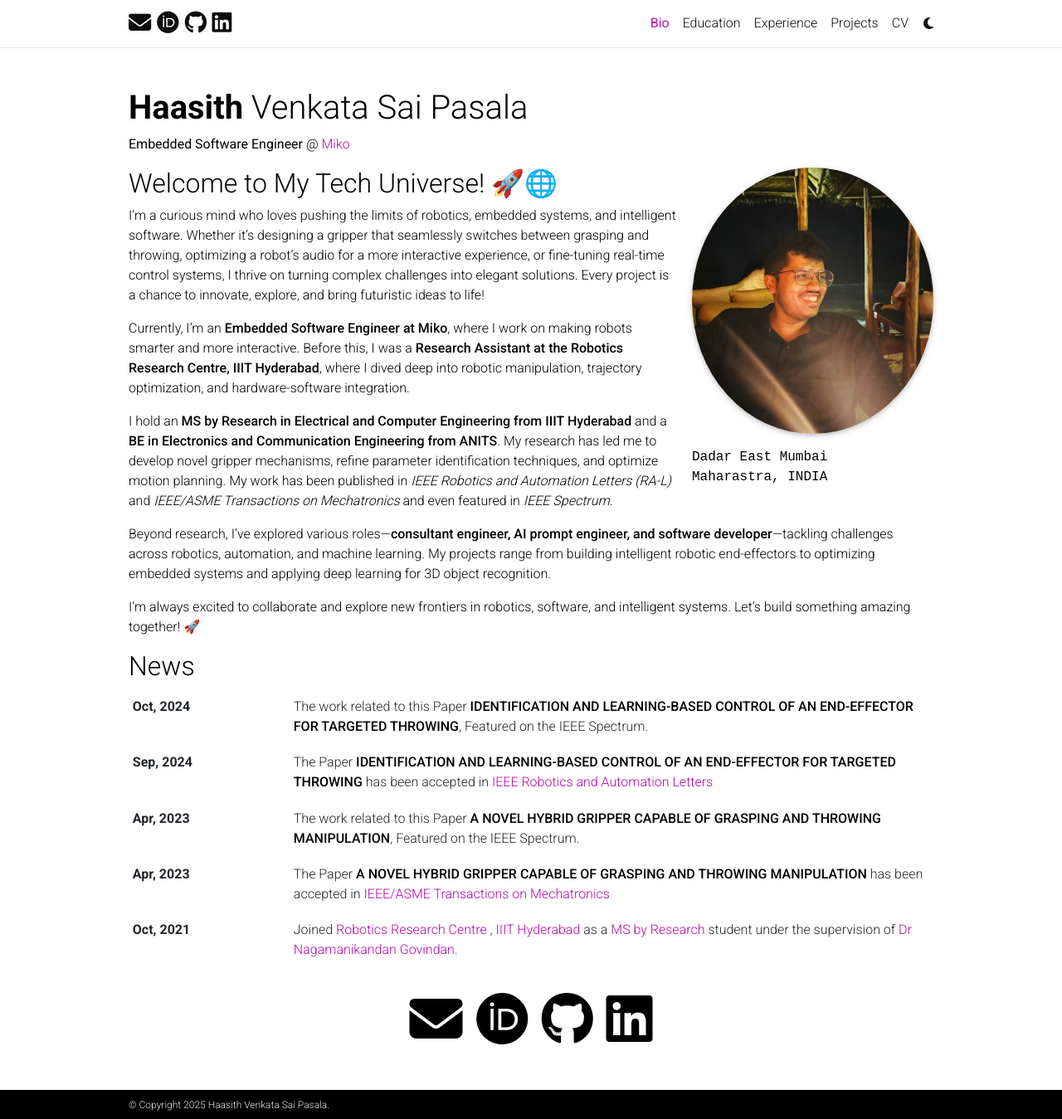
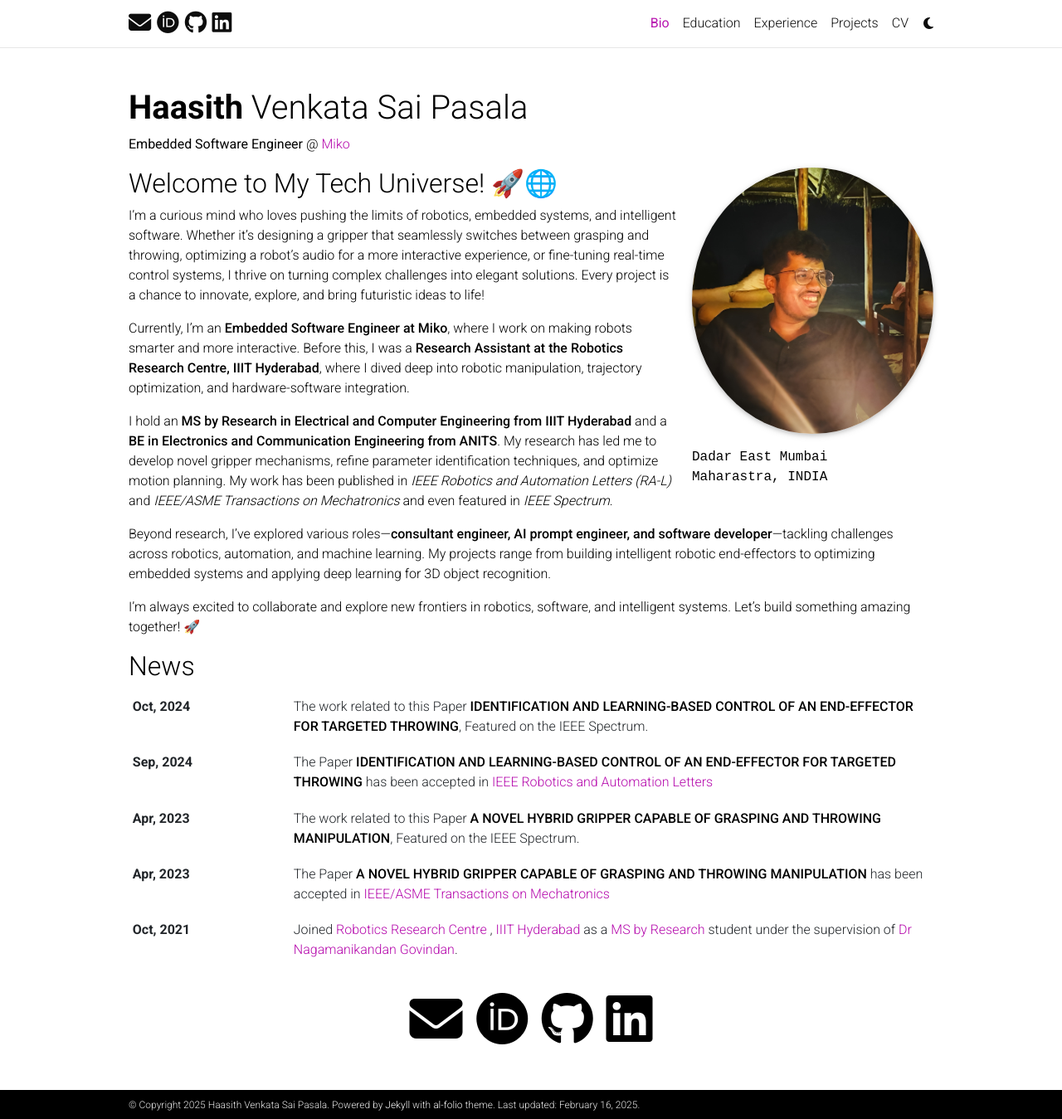
Before and after one commit to haasithp/haasithp.github.io, a Jekyll site: the page built from _pages/about.md, in a window 1280 px wide and 1349 px high. Shown: the whole window at 83% size. Built offline with Jekyll 4.4.1, drawn with Linux system fonts in a browser that asks for light colours; full-size pictures stand in for the smaller copies a plugin makes; some web fonts are replaced; comment, search, counter and statistics services are not loaded; a style sheet for code colours, icons or effects is not loaded.

Commit message:
Update to website

```diff
--- a/_config.yml
+++ b/_config.yml
@@ -13,9 +13,10 @@
 
 url: https://haasithp.github.io # the base hostname & protocol for your site
 baseurl:  # the subpath of your site, e.g. /blog/
-last_updated: false # set to true if you want to display last updated in the footer
+last_updated: true # set to true if you want to display last updated in the footer
 impressum_path:  # set to path to include impressum link in the footer, use the same path as permalink in a page, helps to conform with EU GDPR
-
+footer_text: >
+  Powered by <a href="https://jekyllrb.com/" target="_blank">Jekyll</a> with <a href="https://github.com/alshedivat/al-folio">al-folio</a> theme.
 # -----------------------------------------------------------------------------
 # Theme
 # -----------------------------------------------------------------------------
```
